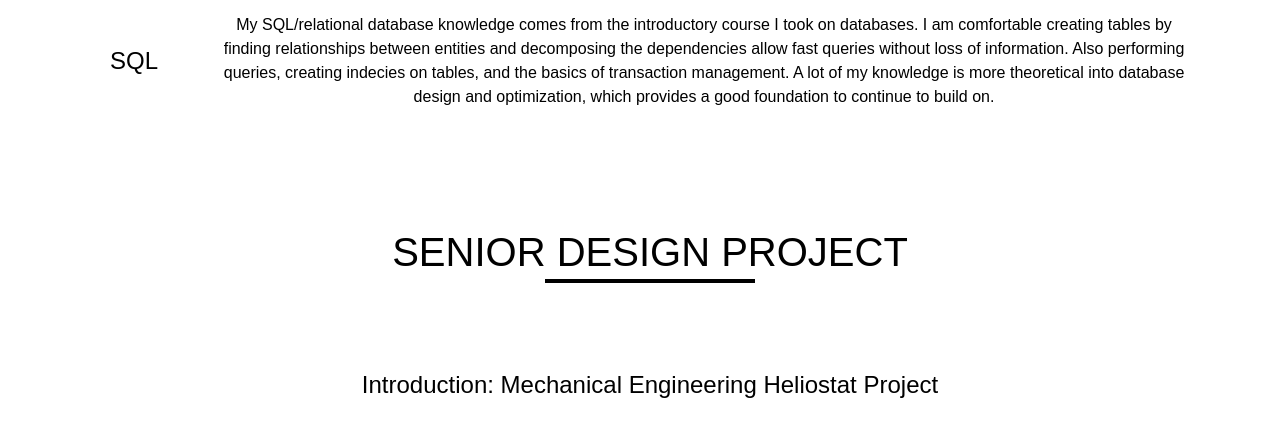
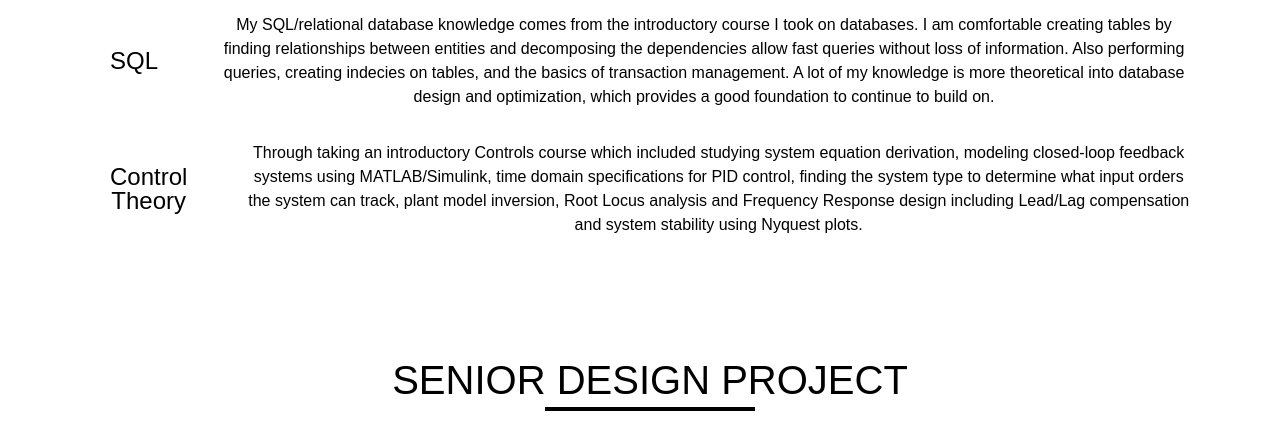
Before and after one commit to bprocknow/bprocknow.github.io, a plain HTML site: page index.html in a window 1280 px wide. Shown: the part 2021-2442 px from the top of the page. Drawn offline with Linux system fonts and the light colour scheme.

Commit message:
added control theory knowledge

```diff
--- a/index.html
+++ b/index.html
@@ -205,6 +205,19 @@
                     </p>
                   </div>
                 </div>
+                <div class="row flex">
+                  <div class="flex horz-container">
+                    <div class="text-large">Control Theory</div>
+                  </div>
+                  <div class="flex horz-container">
+                    <p>Through taking an introductory Controls course which included studying system equation derivation,
+                      modeling closed-loop feedback systems using MATLAB/Simulink, time domain specifications for PID control,
+                      finding the system type to determine what input orders the system can track, plant model inversion,
+                      Root Locus analysis and Frequency Response design including Lead/Lag compensation and system stability using
+                      Nyquest plots.
+                    </p>
+                  </div>
+                </div>
               </div>
             </div>
           </div>
```
